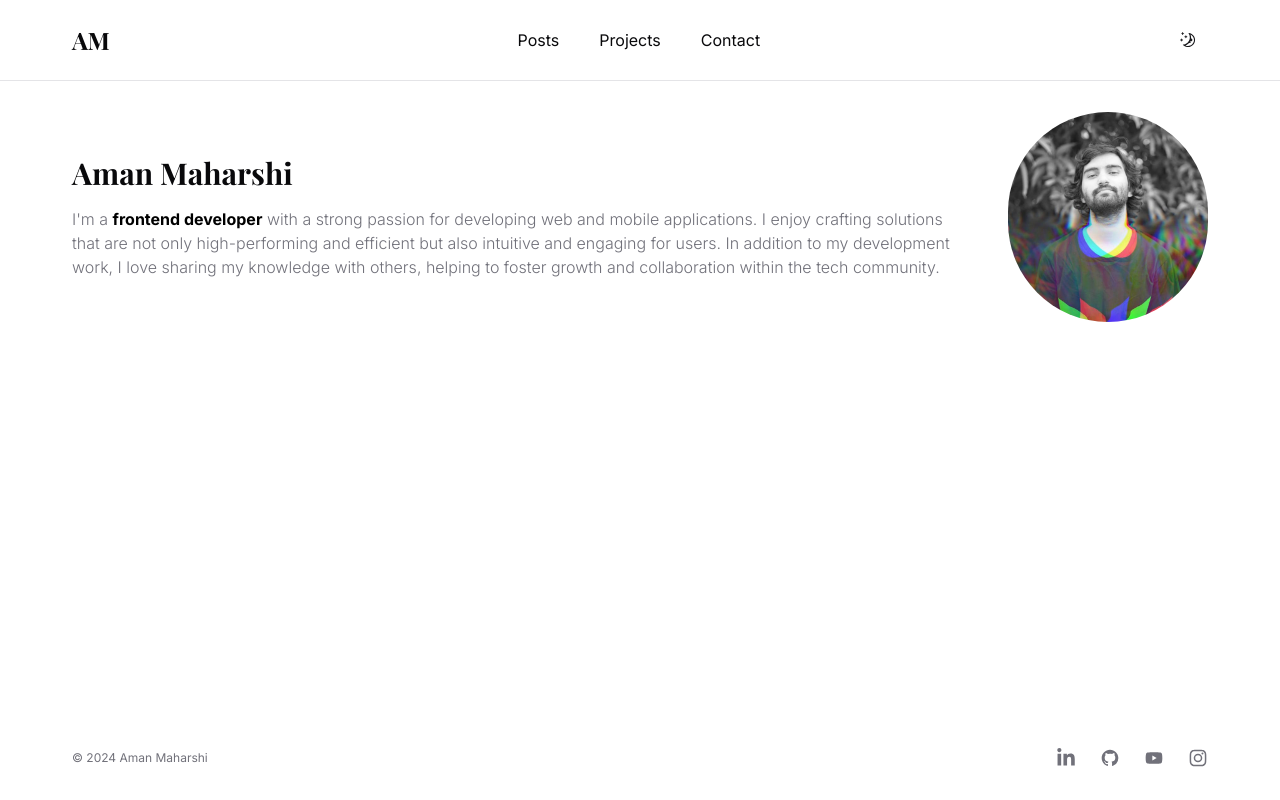
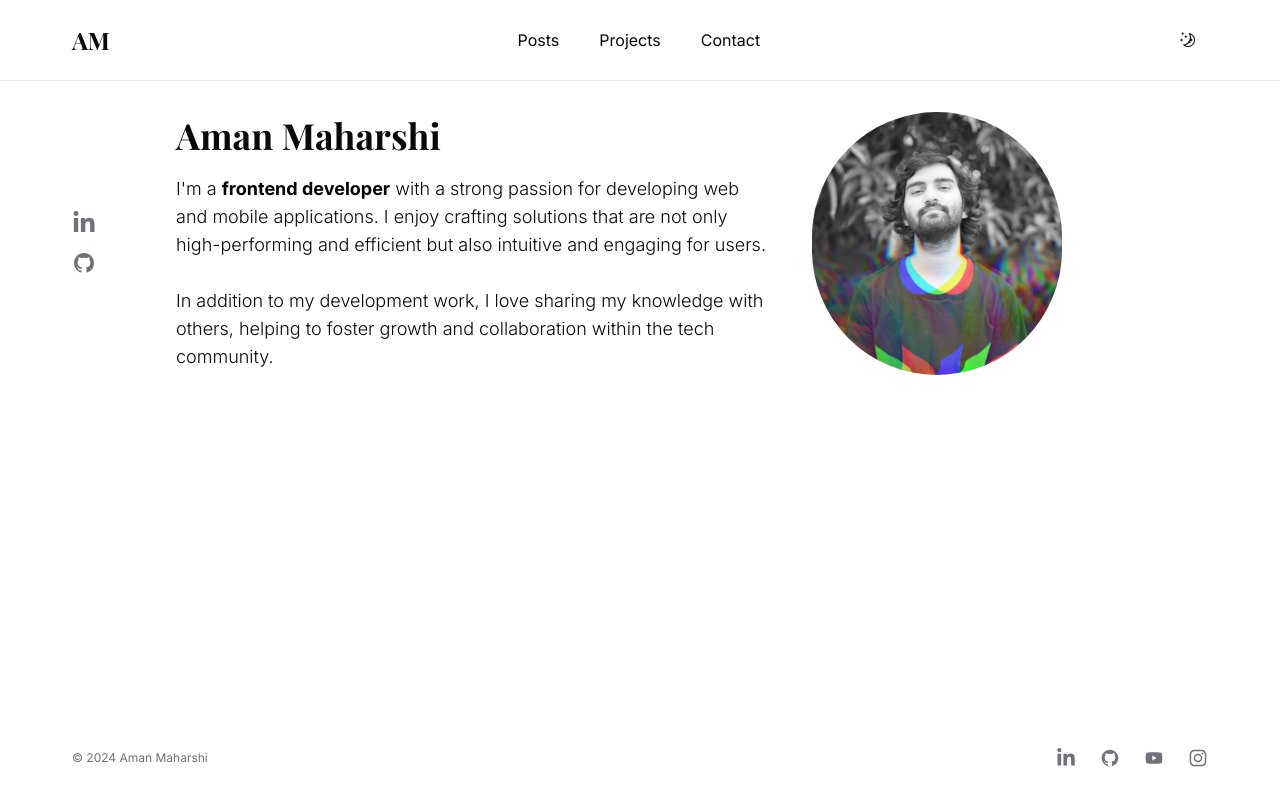
Before and after one commit to aman-maharshi/pf-blog, a Next.js app: page / in a window 1280 px wide. Built offline with nearby package versions, Linux system fonts and the light colour scheme; a web font is replaced by a local one.

Commit message:
Intro section updates

```diff
--- a/components/intro.tsx
+++ b/components/intro.tsx
@@ -1,29 +1,83 @@
 import Image from 'next/image'
 import authorImage from '@/public/images/dp.jpeg'
+
+const navigation = [
+  {
+    name: 'LinkedIn',
+    href: '#',
+    icon: (props: any) => (
+      <svg fill='currentColor' viewBox='0 0 448 512' {...props}>
+        <path
+          fill='currentColor'
+          d='M100.28 448H7.4V148.9h92.88zM53.79 108.1C24.09 108.1 0 83.5 0 53.8a53.79 53.79 0 0 1 107.58 0c0 29.7-24.1 54.3-53.79 54.3zM447.9 448h-92.68V302.4c0-34.7-.7-79.2-48.29-79.2-48.29 0-55.69 37.7-55.69 76.7V448h-92.78V148.9h89.08v40.8h1.3c12.4-23.5 42.69-48.3 87.88-48.3 94 0 111.28 61.9 111.28 142.3V448z'
+        ></path>
+      </svg>
+    )
+  },
+  {
+    name: 'GitHub',
+    href: '#',
+    icon: (props: any) => (
+      <svg fill='currentColor' viewBox='0 0 24 24' {...props}>
+        <path
+          fillRule='evenodd'
+          d='M12 2C6.477 2 2 6.484 2 12.017c0 4.425 2.865 8.18 6.839 9.504.5.092.682-.217.682-.483 0-.237-.008-.868-.013-1.703-2.782.605-3.369-1.343-3.369-1.343-.454-1.158-1.11-1.466-1.11-1.466-.908-.62.069-.608.069-.608 1.003.07 1.531 1.032 1.531 1.032.892 1.53 2.341 1.088 2.91.832.092-.647.35-1.088.636-1.338-2.22-.253-4.555-1.113-4.555-4.951 0-1.093.39-1.988 1.029-2.688-.103-.253-.446-1.272.098-2.65 0 0 .84-.27 2.75 1.026A9.564 9.564 0 0112 6.844c.85.004 1.705.115 2.504.337 1.909-1.296 2.747-1.027 2.747-1.027.546 1.379.202 2.398.1 2.651.64.7 1.028 1.595 1.028 2.688 0 3.848-2.339 4.695-4.566 4.943.359.309.678.92.678 1.855 0 1.338-.012 2.419-.012 2.747 0 .268.18.58.688.482A10.019 10.019 0 0022 12.017C22 6.484 17.522 2 12 2z'
+          clipRule='evenodd'
+        />
+      </svg>
+    )
+  }
+]
 
 const Intro = () => {
   return (
     <section className='flex flex-col-reverse md:flex-row items-start md:items-center gap-x-10 gap-y-4 pb-24 md:pt-4'>
-      <div className='mt-2 flex-1 md:mt-0'>
-        <h1 className='title no-underline'>Aman Maharshi</h1>
-        {/* <p className='mt-3 font-light text-muted-foreground'>
-          I&#39;m a software engineer based in Bangaluru, India. <br /> I&#39;m
-          passionate about learning new technologies and sharing knowledge with
-          others.
-        </p> */}
-        <p className='mt-4 font-light text-muted-foreground'>
-          I'm a <span className='font-bold text-black dark:text-white'>frontend developer</span> with a strong passion for developing web and mobile applications.
-          I enjoy crafting solutions that are not only high-performing and efficient but also intuitive and engaging for users.
-          In addition to my development work, I love sharing my knowledge with others, helping to foster growth and collaboration within the tech community.
-        </p>
+      <div className='mt-2 flex-1 md:mt-0 flex gap-20 max-w-[700px]'>
+        <div className='hidden md:flex flex-col gap-4 justify-center'>
+          {navigation.map(item => (
+            <a
+              key={item.name}
+              href={item.href}
+              target='_blank'
+              rel='noreferrer noopener'
+              className='text-muted-foreground hover:text-foreground'
+            >
+              <span className='sr-only'>{item.name}</span>
+              <item.icon aria-hidden='true' className='h-6 w-6' />
+            </a>
+          ))}
+        </div>
+        <div className='max-w-[600px]'>
+          <h1 className='text-4xl font-bold font-serif'>Aman Maharshi</h1>
+          <p className='mt-5 md:text-lg font-light'>
+            I'm a <span className='font-bold text-black dark:text-white'>frontend developer</span> with a strong passion for developing web and mobile applications.
+            I enjoy crafting solutions that are not only high-performing and efficient but also intuitive and engaging for users.
+            <br /><br />
+            In addition to my development work, I love sharing my knowledge with others, helping to foster growth and collaboration within the tech community.
+          </p>
+        </div>
       </div>
-      <div className='relative'>
+      <div className='relative w-full md:w-auto'>
+        <div className='md:hidden absolute left-0 top-0 h-full flex flex-col gap-4 justify-center'>
+          {navigation.map(item => (
+            <a
+              key={item.name}
+              href={item.href}
+              target='_blank'
+              rel='noreferrer noopener'
+              className='text-muted-foreground hover:text-foreground'
+            >
+              <span className='sr-only'>{item.name}</span>
+              <item.icon aria-hidden='true' className='h-6 w-6' />
+            </a>
+          ))}
+        </div>
         <Image
-          className='flex-1 rounded-full'
+          className='flex-1 rounded-full block m-auto'
           src={authorImage}
           alt='Aman Maharshi'
-          width={200}
-          height={200}
+          width={250}
+          height={250}
           priority
         />
       </div>
```
